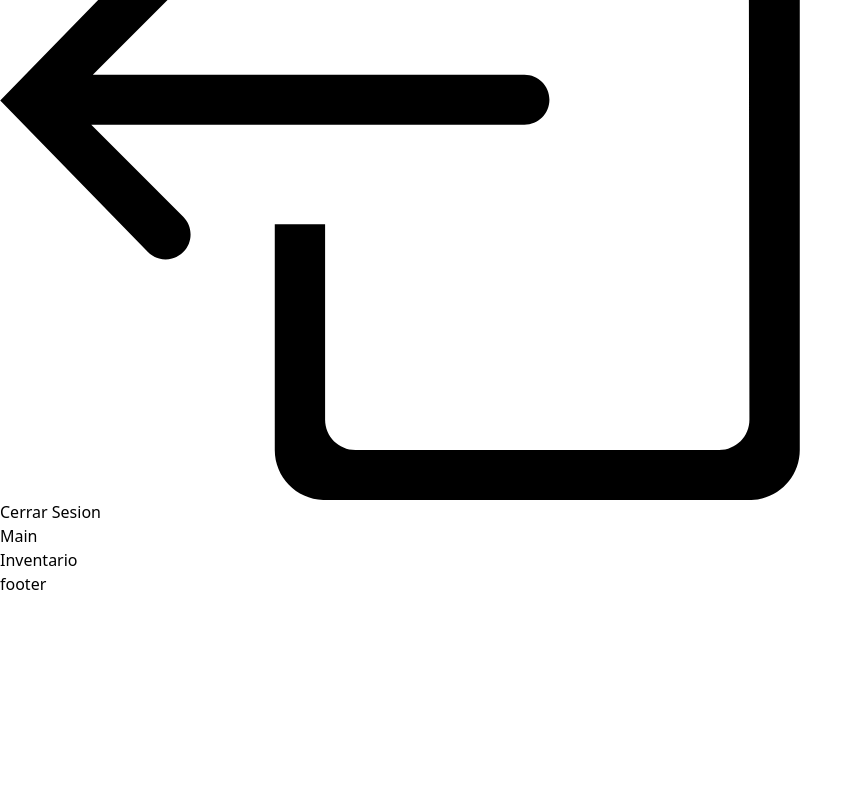
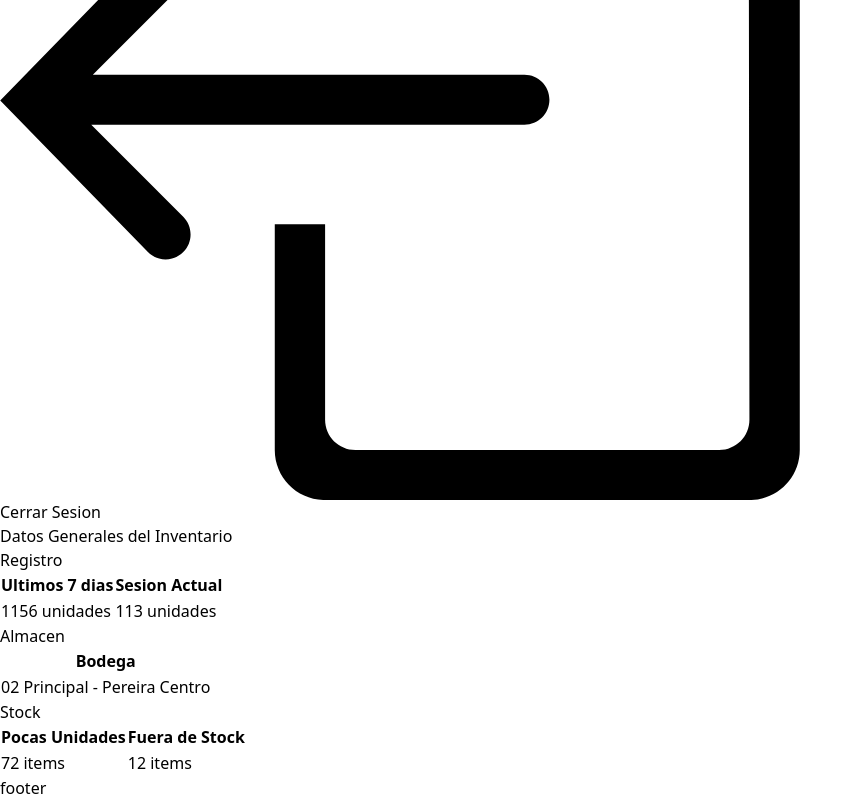
Before and after one commit to AndresFDuqueT/sisgein-app, a React (Vite) app: page /inventario in a window 1280 px wide. Shown: the part 2792-3592 px from the top of the page, without its empty margins (0-863 px from the left). Before the commit the page ends 3388 px from the top, so only its background shows below. Built offline with nearby package versions, Linux system fonts and the light colour scheme.

Commit message:
Edicion de De pantalla inventario - Creacion display de datos

```diff
--- a/src/App.jsx
+++ b/src/App.jsx
@@ -23,11 +23,11 @@ function App() {
           <BarraNavegacion />
         </div>
         <div className="flex flex-row">
-          <div className=" flex-initial w-56">
+          <div className=" flex-initial w-56 h-full">
             <Menu />
           </div>
-          <div className=" basis-5/6">
-            Main <Outlet />
+          <div className=" basis-full bg-slate-50">
+            <Outlet />
           </div>
         </div>
         <div>
--- a/src/Components/Menu/Menu.jsx
+++ b/src/Components/Menu/Menu.jsx
@@ -2,7 +2,7 @@ import { Link } from "react-router-dom";
 
 const Menu = () => {
   return (
-    <div className=" bg-gray-50 p-4  flex flex-col gap-96">
+    <div className=" bg-gray-50 p-4  flex flex-col gap-96 h-full">
       <div className="gap-5 " id="Superior">
         <Link to="/inventario" className="flex flex-row items-center gap-1">
           <img
--- a/src/Pages/Inventario/Inventario.jsx
+++ b/src/Pages/Inventario/Inventario.jsx
@@ -1,7 +1,65 @@
 const Inventario = () => {
   return (
-    <div>
-      <h3>Inventario</h3>
+    <div className=" grid-cols-1 grid-rows-6">
+      <div className="col-span-1 row-span-2 bg-white rounded-md border-gray-200 m-5 p-5">
+        <h1 className="text-center text-4xl font-semibold m-5">
+          Datos Generales del Inventario
+        </h1>
+        <div className=" flex flex-row m-1 gap-1 ">
+          <div className="flex-1 flex-col ">
+            <h4 className="text-center text-3xl font-semibold">Registro</h4>
+            <table className="table-fixed w-fit">
+              <thead>
+                <tr>
+                  <th className="text-center text-xl">Ultimos 7 dias</th>
+                  <th className="text-center text-xl">Sesion Actual</th>
+                </tr>
+              </thead>
+              <tbody>
+                <tr>
+                  <td className="text-center text-xl">1156 unidades</td>
+                  <td className="text-center text-xl">113 unidades</td>
+                </tr>
+              </tbody>
+            </table>
+          </div>
+          <div className="flex-1 flex-col ">
+            <h4 className="text-center text-3xl font-semibold">Almacen</h4>
+            <table className="table-fixed w-fit">
+              <thead>
+                <tr>
+                  <th className="text-center text-xl">Bodega</th>
+                </tr>
+              </thead>
+              <tbody>
+                <tr>
+                  <td className="text-center text-xl">
+                    02 Principal - Pereira Centro
+                  </td>
+                </tr>
+              </tbody>
+            </table>
+          </div>
+          <div className="flex-1 flex-col">
+            <h4 className="text-center text-3xl font-semibold">Stock</h4>
+            <table className="table-fixed w-fit">
+              <thead>
+                <tr>
+                  <th className="text-center text-xl">Pocas Unidades</th>
+                  <th className="text-center text-xl">Fuera de Stock</th>
+                </tr>
+              </thead>
+              <tbody>
+                <tr>
+                  <td className="text-center text-xl">72 items</td>
+                  <td className="text-center text-xl ">12 items</td>
+                </tr>
+              </tbody>
+            </table>
+          </div>
+        </div>
+      </div>
+      <div className="col-span-1 row-span-2 bg-white rounded-md border-gray-200 m-5 p-5 h-full"></div>
     </div>
   );
 };
```
Also changed, not shown: src/data.js (added, +112 -0 lines), src/data2.js (added, +24 -0 lines).
